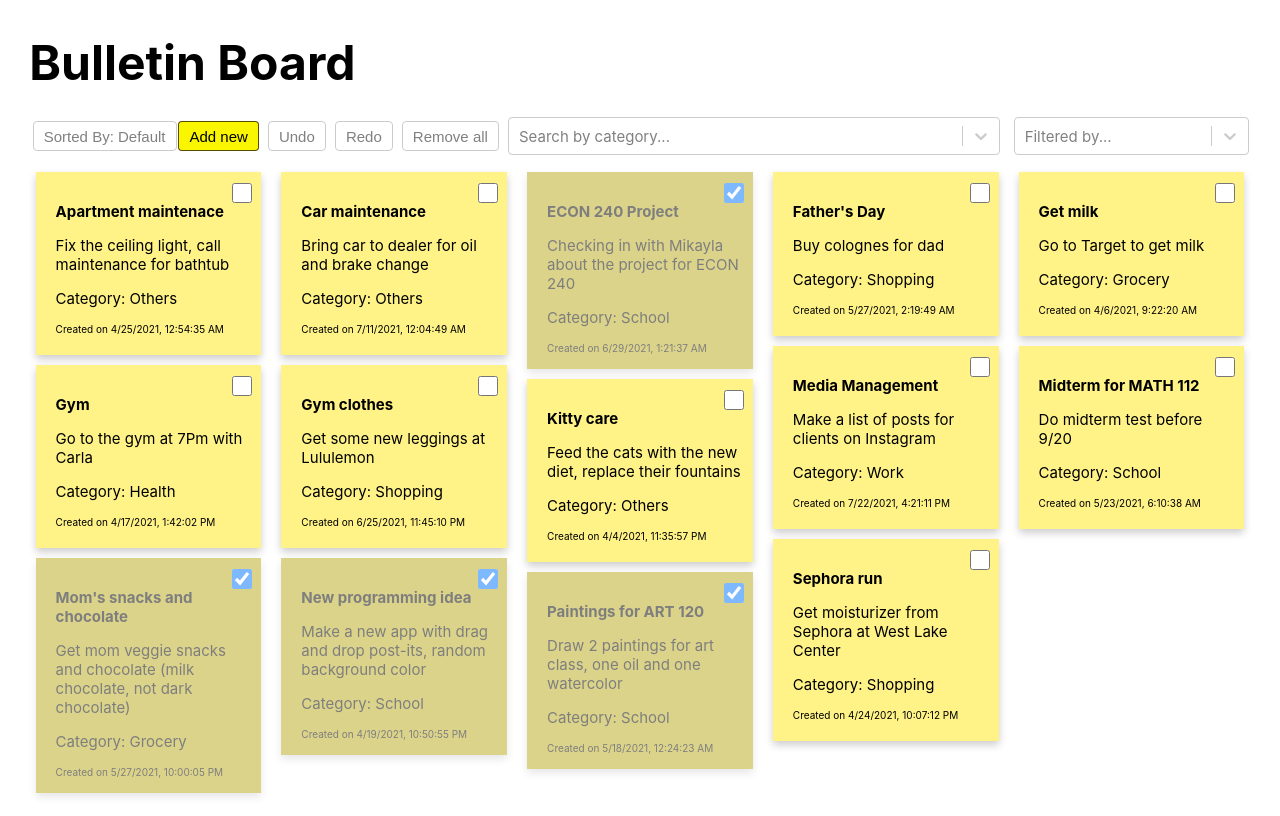
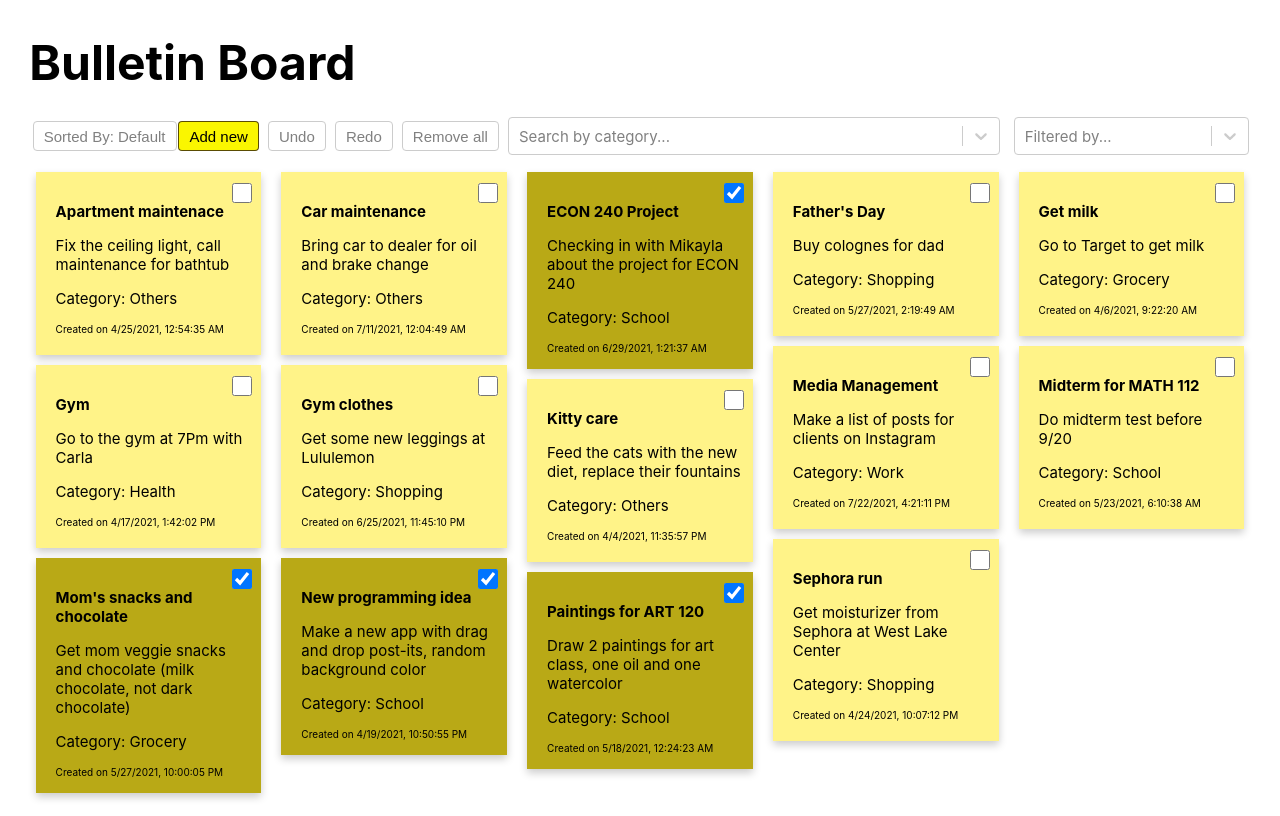
Before and after one commit to alissanguyen/bulletin-board-demo, a React (Create React App) app: page / in a window 1280 px wide. Built offline with nearby package versions, Linux system fonts and the light colour scheme.

Commit message:
Edit styling.

```diff
--- a/src/App.css
+++ b/src/App.css
@@ -29,11 +29,10 @@
   box-shadow: 0 4px 8px 0 rgba(0, 0, 0, 0.2);
   transition: 0.3s;
   padding: 5px;
-  background-color: rgb(185, 169, 22);
+  background-color: #b9a916;
   margin: 10px;
   font-size: 15px;
   padding-top: 15px;
-  opacity: 0.5;
 }
 
 .post-it-title {
```
